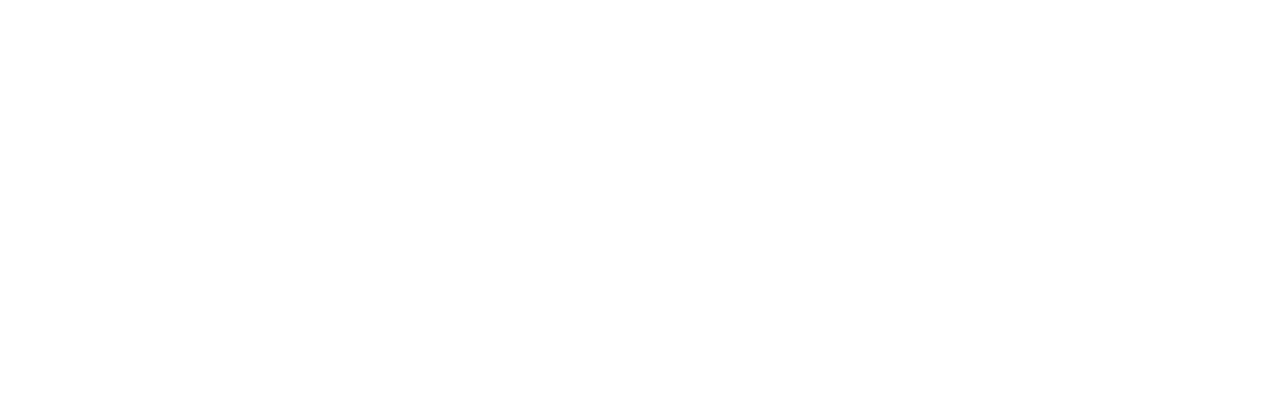
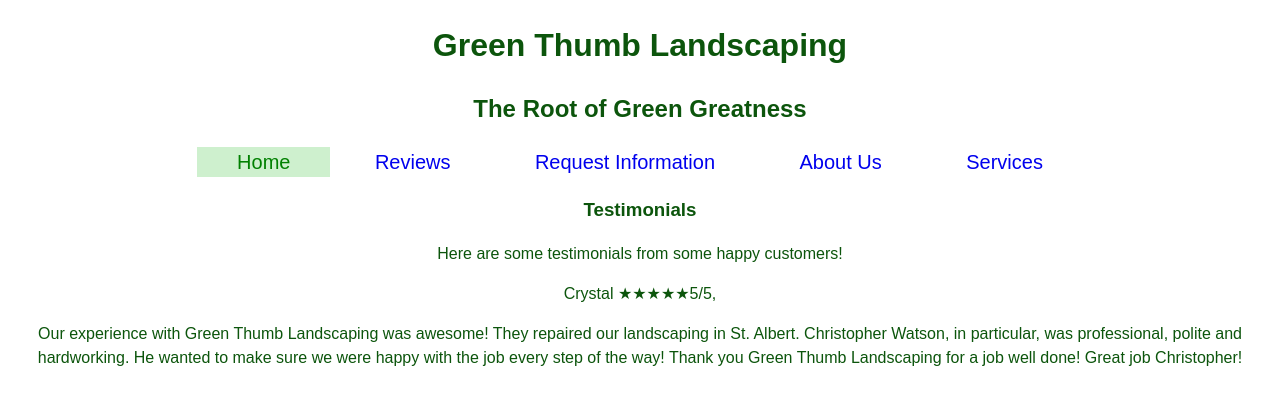
Before and after one commit to JCS-Computer-Science/project-module-2-iuliia-l, a plain HTML site: page reviews.html in a window 1280 px wide. Drawn offline with Linux system fonts and the light colour scheme.

Commit message:
update 2

```diff
--- a/reviews.html
+++ b/reviews.html
@@ -1,4 +1,39 @@
 <!DOCTYPE html>
 <html lang="en">
-
+    <head>
+        <meta charset="UTF-8">
+        <meta name="viewport" content="width=device-width, initial-scale=1.0">
+        <title>Green Thumb Landscaping</title>
+        <link href=""rel="stylesheet">
+        <link rel="stylesheet" href="style.css">
+    </head>
+    <body>
+        <div id="left"></div>
+        <div id="right"></div>
+            <!--HOME PAGE-->
+            <div class="wrapper">
+            <header>
+                <div class="home-page"></div>
+                <h1>Green Thumb Landscaping</h1>
+                <h2>The Root of Green Greatness</h2>
+                <div class="navbar">
+                    <a class="active" href="">Home</a>
+                    <a href="reviews.html" >Reviews</a>
+                    <a href="request.html">Request Information</a>
+                    <a href="aboutus.html">About Us</a>
+                    <a href="services.html">Services</a>
+                </div>
+            </div>
+        </header>
+        <main>
+            <section class="test">
+                <div class="content-wrap iteam-details">
+                    <h3>Testimonials</h3>
+                    <p><word-break>Here are some testimonials from some happy customers!</word-break></p>
+                    <p>Crystal ★★★★★5/5,</p>
+                    <p>Our experience with Green Thumb Landscaping was awesome! They repaired our landscaping in St. Albert. Christopher Watson, in particular, was professional, polite and hardworking. He wanted to make sure we were happy with the job every step of the way! Thank you Green Thumb Landscaping for a job well done! Great job Christopher!</p>
+                </div>
+            </section>
+        </main>
+    </div>
 </html>
```
